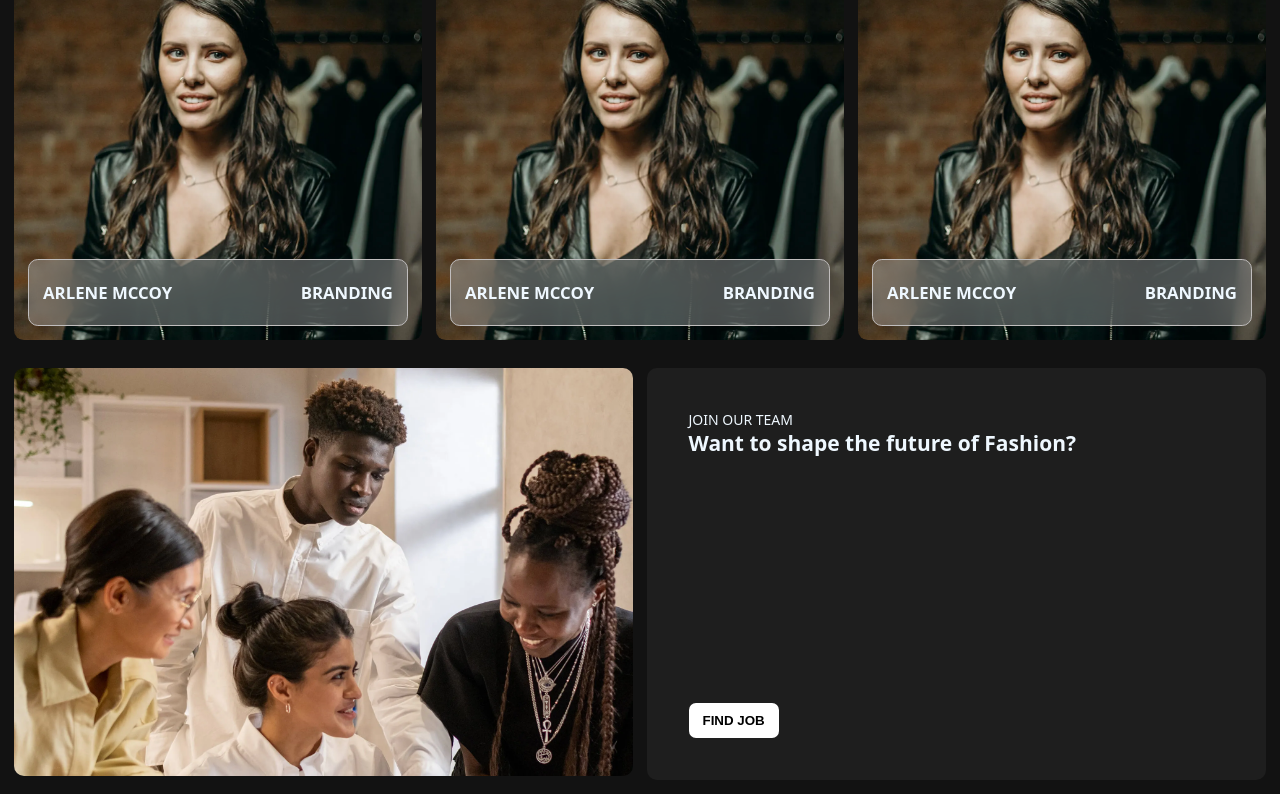
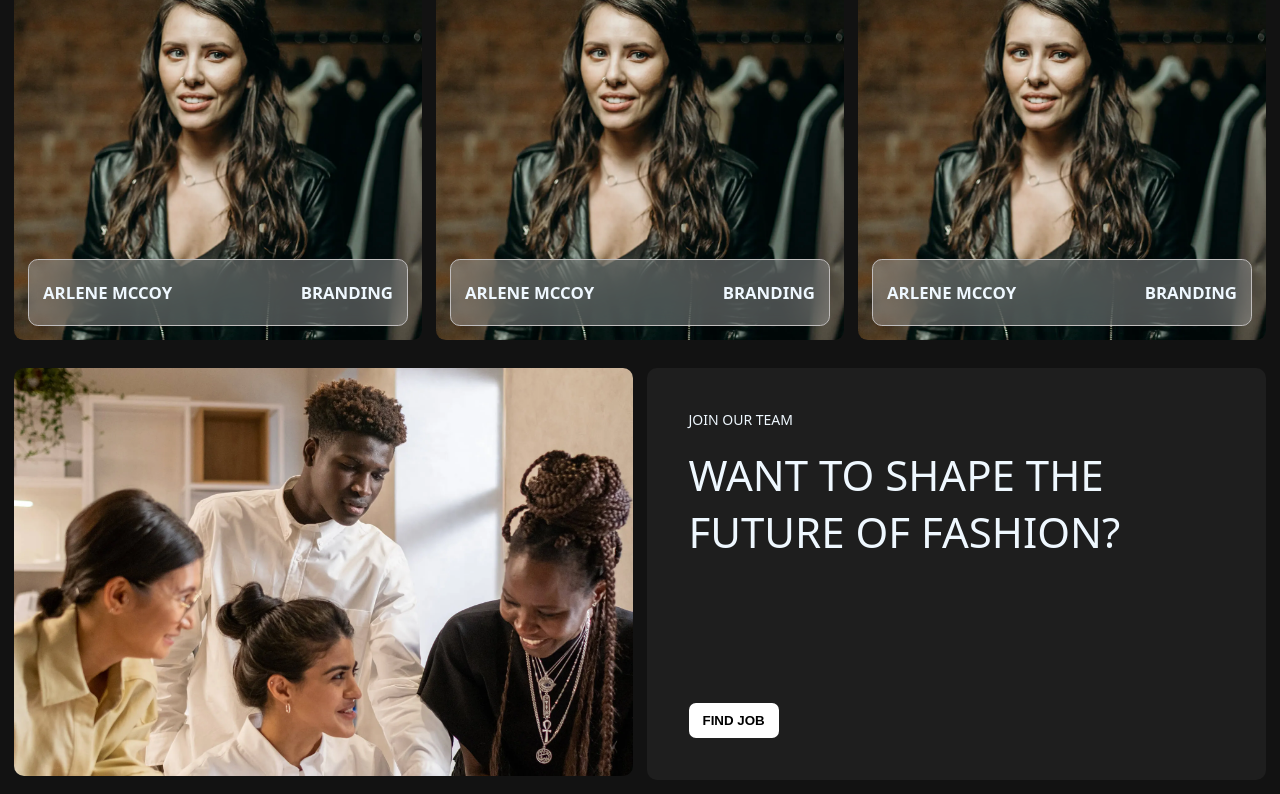
Before and after one commit to pankajbaria712/alvy-template.webflow.io-frontend-clone, a plain HTML site: page index.html in a window 1280 px wide. Shown: the part 1979-2773 px from the top of the page. Drawn offline with nearby package versions, Linux system fonts and the light colour scheme.

Commit message:
chnages in sec-06

```diff
--- a/style.scss
+++ b/style.scss
@@ -198,8 +198,18 @@ main {
 
   #sec-06 {
     .bottom {
+      gap: 5rem;
+
+      div {
+        @include flex-column(1.2rem);
+        h1 {
+          text-transform: uppercase;
+          font-weight: 400;
+          font-size: 2.5rem;
+        }
+      }
       button {
-        @include button();
+        @include button(white);
       }
     }
   }
@@ -272,5 +282,15 @@ main {
     .section-05 {
       flex-direction: row;
     }
+
+    #sec-06 {
+      .bottom {
+        div {
+          h1 {
+            font-size: 3rem;
+          }
+        }
+      }
+    }
   }
 }
```
Also changed, not shown: style.css, 1 other file.
